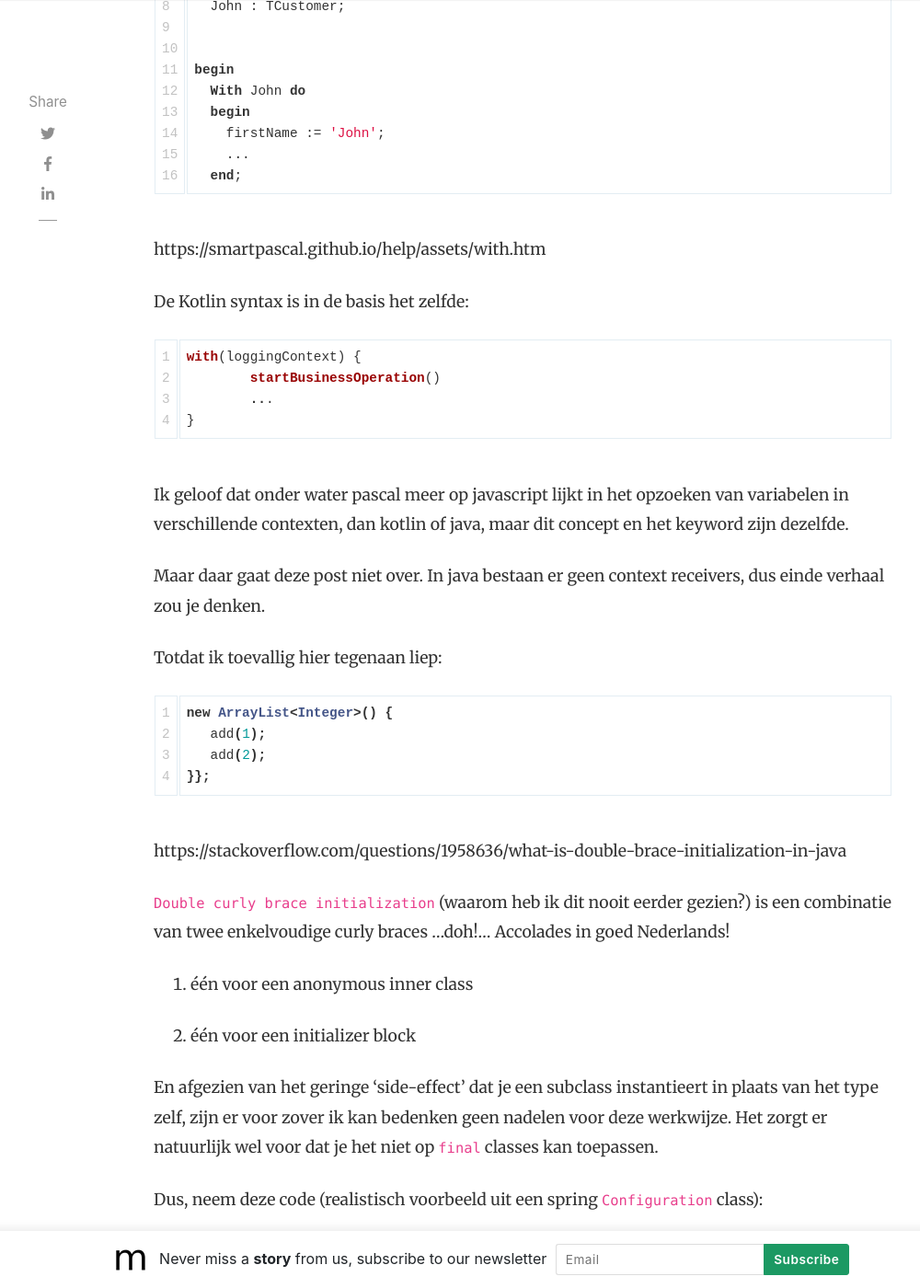
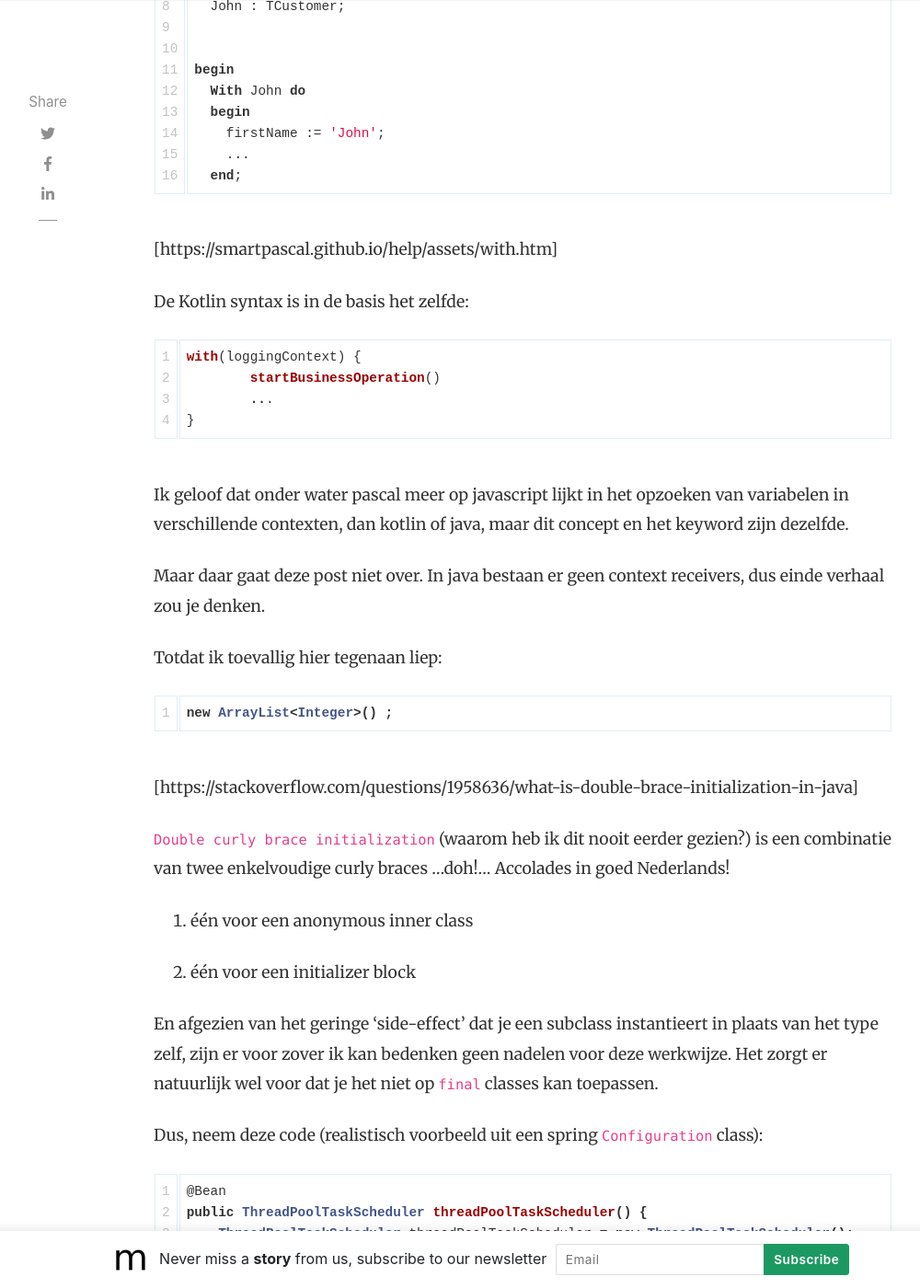
Before and after one commit to TOP-Squad/top-squad.github.io, a Jekyll site: the page built from _posts/2022-07-05-poormans-context-receivers.md, in a window 1280 px wide and 1400 px high, scrolled down 1186 px. Shown: the whole window at 92% size, without its empty margins (118-1118 px from the left). Built offline with Jekyll 4.4.1, drawn with Linux system fonts in a browser that asks for light colours; nearby versions of some CDN libraries; comment, search, counter and statistics services are not loaded; some of the changed text lies outside the part shown.

Commit message:
minor fixes

````diff
--- a/_posts/2022-07-05-poormans-context-receivers.md
+++ b/_posts/2022-07-05-poormans-context-receivers.md
@@ -33,7 +33,7 @@
   end;
 ```
 
-https://smartpascal.github.io/help/assets/with.htm
+[https://smartpascal.github.io/help/assets/with.htm]
 
 
 
@@ -53,13 +53,13 @@
 Totdat ik toevallig hier tegenaan liep:
 
 ```java
-new ArrayList<Integer>() {
+new ArrayList<Integer>() {{
    add(1);
    add(2);
 }};
 ```
 
-https://stackoverflow.com/questions/1958636/what-is-double-brace-initialization-in-java
+[https://stackoverflow.com/questions/1958636/what-is-double-brace-initialization-in-java]
 
 
 
@@ -95,7 +95,7 @@
 
 ```java
 @Bean
-public ThreadPoolTaskScheduler threadPoolTaskScheduler() {
+public ThreadPoolTaskScheduler threadPoolTaskScheduler() {{
     return new ThreadPoolTaskScheduler() {
         setPoolSize(4);
         setThreadNamePrefix("AdmissionsAPI-");
````
